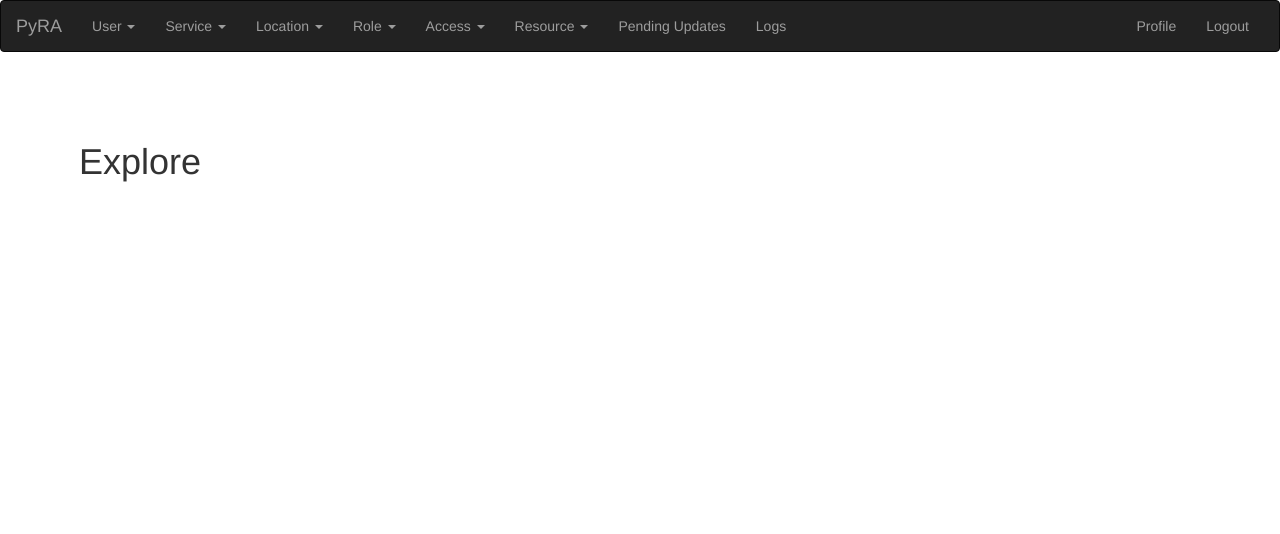
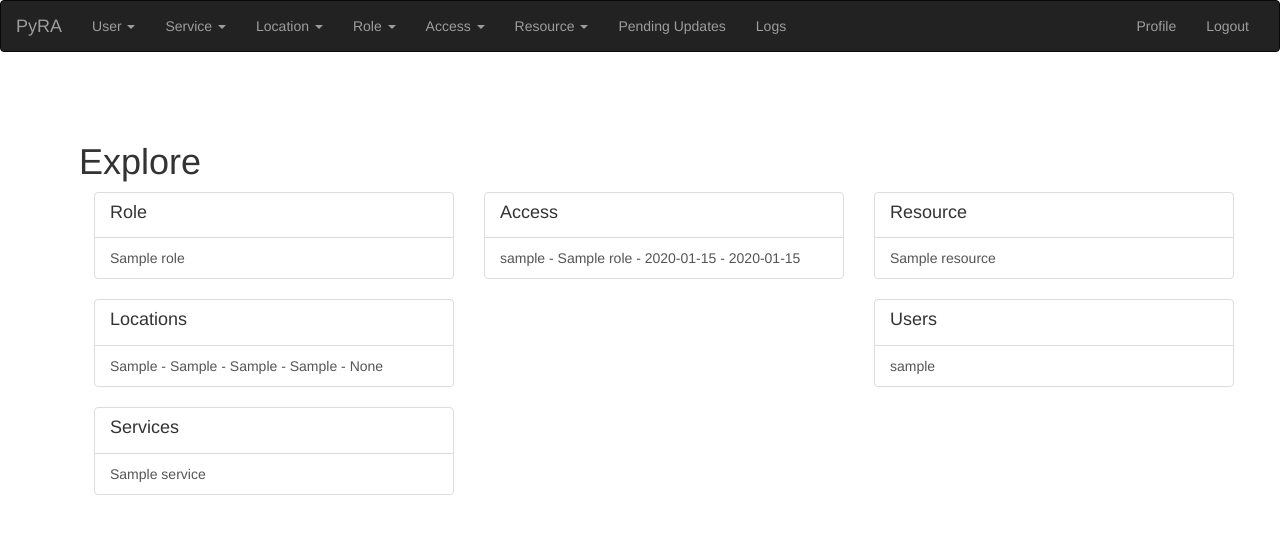
Before and after one commit to henrik-andreasson/pyra, a Flask app: page / in a window 1280 px wide. Shown: the top 534 px of the page. Run offline with Flask 2, Linux system fonts and the light colour scheme; a user stored in the database is signed in; tables that the repository leaves empty hold one stand-in row (values such as "Sample post"); some libraries are stand-ins or nearby versions.

Commit message:
fixed first page

```diff
--- a/app/main/routes.py
+++ b/app/main/routes.py
@@ -23,7 +23,21 @@
 @bp.route('/', methods=['GET', 'POST'])
 @login_required
 def index():
-    return render_template('index.html', title=_('Explore'))
+    role = Role.query.order_by(Role.name).limit(10)
+    access = Access.query.order_by(Access.id).limit(10)
+    resource = Resource.query.order_by(Resource.name).limit(10)
+    user = User.query.order_by(User.username).limit(10)
+    location = Location.query.order_by(Location.place).limit(10)
+    service = Service.query.order_by(Service.name).limit(10)
+
+    return render_template('index.html', title=_('Explore'),
+                           location=location,
+                           service=service,
+                           user=user,
+                           role=role,
+                           access=access,
+                           resource=resource
+    )
 
 
 @bp.route('/service/add', methods=['GET', 'POST'])
--- a/app/templates/index.html
+++ b/app/templates/index.html
@@ -5,14 +5,14 @@
 
     <div class="container">
       <div class="row">
-        <div class="col-sm-6">
+        <div class="col-sm-4">
 
-    {% if roles %}
+    {% if role %}
       <div class="list-group">
         <a href="{{ url_for('main.role_list')}}" class="list-group-item">
           <h4 class="list-group-item-heading">{{_('Role')}}</h4>
         </a>
-        {% for r in roles %}
+        {% for r in role %}
           <a href="{{ url_for('main.role_edit', role=r.id) }}" class="list-group-item">
             {{r.name}}
           </a>
@@ -20,25 +20,12 @@
       </div>
     {% endif %}
 
-    {% if accesses %}
-      <div class="list-group">
-        <a href="{{ url_for('main.access_list')}}" class="list-group-item">
-          <h4 class="list-group-item-heading">{{_('Access')}}</h4>
-        </a>
-        {% for a in accesses %}
-          <a href="{{ url_for('main.access_edit', access=a.id) }}" class="list-group-item">
-            {{a.user.username}} - {{a.role.name}} - {{a.start}} - {{a.stop}}
-          </a>
-        {% endfor %}
-      </div>
-    {% endif %}
-
-    {% if locations %}
+    {% if location %}
       <div class="list-group">
         <a href="{{ url_for('main.location_list')}}" class="list-group-item">
           <h4 class="list-group-item-heading">{{_('Locations')}}</h4>
         </a>
-        {% for l in locations %}
+        {% for l in location %}
           <a href="{{ url_for('main.location_edit', id=l.id) }}" class="list-group-item">
             {{l.place}} - {{l.facillity}} - {{l.area}} - {{l.position}} - {{l.type}}
           </a>
@@ -48,12 +35,12 @@
 
 
 
-    {% if services %}
+    {% if service %}
       <div class="list-group">
         <a href="{{ url_for('main.service_list')}}" class="list-group-item">
           <h4 class="list-group-item-heading">{{_('Services')}}</h4>
         </a>
-        {% for serv in services %}
+        {% for serv in service %}
           <a href="{{ url_for('main.service_edit', server=serv.id) }}" class="list-group-item">
             {{serv.name}}
           </a>
@@ -61,31 +48,34 @@
       </div>
     {% endif %}
 
-    {% if racks %}
-
-    <div class="list-group">
-        <a href="{{ url_for('main.rack_add')}}" class="list-group-item">
-          <h4 class="list-group-item-heading">{{_('Rack')}}</h4>
-          </a>
-        {% for r in racks %}
-          <A HREF="{{url_for('main.rack_edit', rack=r.id)}}" class="list-group-item">
-                    {{ r.name }} - {{ r.location.longName() }}
-          </A>
-        {% endfor %}
-
-    </div>
-    {% endif %}
 
 
   </div>
-  <div class="col-sm-6">
+  <div class="col-sm-4">
 
-    {% if resources %}
+
+        {% if access %}
+          <div class="list-group">
+            <a href="{{ url_for('main.access_list')}}" class="list-group-item">
+              <h4 class="list-group-item-heading">{{_('Access')}}</h4>
+            </a>
+            {% for a in access %}
+              <a href="{{ url_for('main.access_edit', access=a.id) }}" class="list-group-item">
+                {{a.user.username}} - {{a.role.name}} - {{ moment(a.start).format('YYYY-MM-DD') }} - {{ moment(a.stop).format('YYYY-MM-DD') }}
+              </a>
+            {% endfor %}
+          </div>
+        {% endif %}
+
+      </div>
+      <div class="col-sm-4">
+
+    {% if resource %}
       <div class="list-group">
         <a href="{{ url_for('main.resource_list')}}" class="list-group-item">
           <h4 class="list-group-item-heading">{{_('Resource')}}</h4>
         </a>
-        {% for r in resources %}
+        {% for r in resource %}
           <a href="{{ url_for('main.resource_edit', resource=r.id) }}" class="list-group-item">
             {{r.name}}
           </a>
@@ -93,6 +83,21 @@
       </div>
     {% endif %}
 
+
+
+        {% if user %}
+          <div class="list-group">
+            <a href="{{ url_for('main.user_list')}}" class="list-group-item">
+              <h4 class="list-group-item-heading">{{_('Users')}}</h4>
+            </a>
+            {% for u in user %}
+              <a href="{{ url_for('main.user_list', user=u.id) }}" class="list-group-item">
+                {{u.username}}
+              </a>
+            {% endfor %}
+          </div>
+        {% endif %}
+
   </div>
 
 
```
Also changed, not shown: app/templates/access.html (+8 -0 lines).
